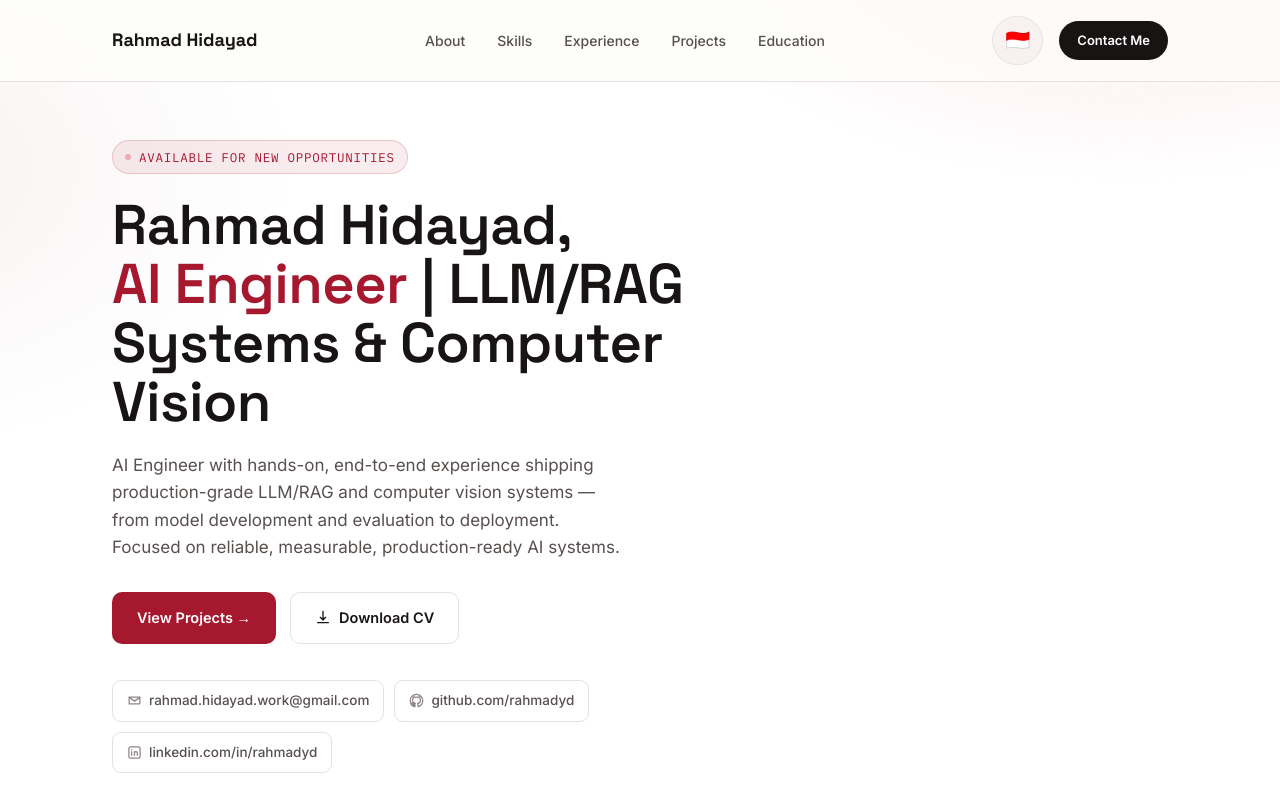
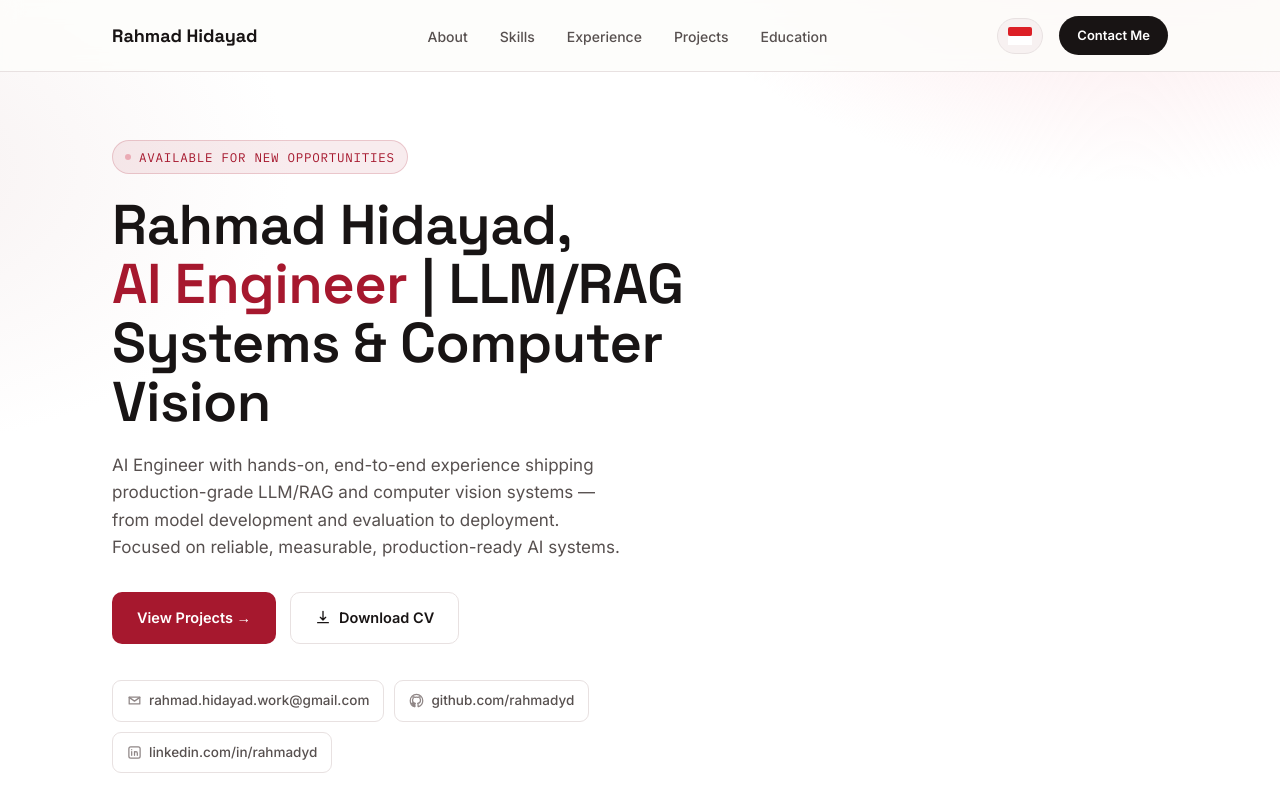
Before and after one commit to rahmadyd/portofolio_web_fe, a React (Vite) app: page / in a window 1280 px wide. Shown: the top 800 px of the page. Built offline with nearby package versions, Linux system fonts and the light colour scheme.

Commit message:
change the flags ver 2

```diff
--- a/src/components/Navbar.jsx
+++ b/src/components/Navbar.jsx
@@ -49,11 +49,27 @@ const Navbar = () => {
           {/* Language Switcher */}
           <button
             onClick={toggleLanguage}
-            className="text-[20px] py-[7px] px-[12px] rounded-full bg-white-soft border border-border-custom transition-all duration-200 hover:border-blue hover:-translate-y-[1px]"
+            className="flex items-center justify-center py-[8px] px-[10px] rounded-full bg-white-soft border border-border-custom transition-all duration-200 hover:border-blue hover:-translate-y-[1px]"
             aria-label="Switch language"
             title={language === 'en' ? 'Switch to Indonesian' : 'Switch to English'}
           >
-            {language === 'en' ? '🇮🇩' : '🇬🇧'}
+            {language === 'en' ? (
+              // Indonesian Flag
+              <svg width="24" height="18" viewBox="0 0 24 18" fill="none" xmlns="http://www.w3.org/2000/svg">
+                <rect width="24" height="18" rx="2" fill="#F0F0F0"/>
+                <rect width="24" height="9" rx="2" fill="#DC1F26"/>
+                <rect y="9" width="24" height="9" fill="white"/>
+              </svg>
+            ) : (
+              // UK Flag
+              <svg width="24" height="18" viewBox="0 0 24 18" fill="none" xmlns="http://www.w3.org/2000/svg">
+                <rect width="24" height="18" rx="2" fill="#012169"/>
+                <path d="M0 0L24 18M24 0L0 18" stroke="white" strokeWidth="3"/>
+                <path d="M0 0L24 18M24 0L0 18" stroke="#C8102E" strokeWidth="2"/>
+                <path d="M12 0V18M0 9H24" stroke="white" strokeWidth="5"/>
+                <path d="M12 0V18M0 9H24" stroke="#C8102E" strokeWidth="3"/>
+              </svg>
+            )}
           </button>
 
           <a
```
